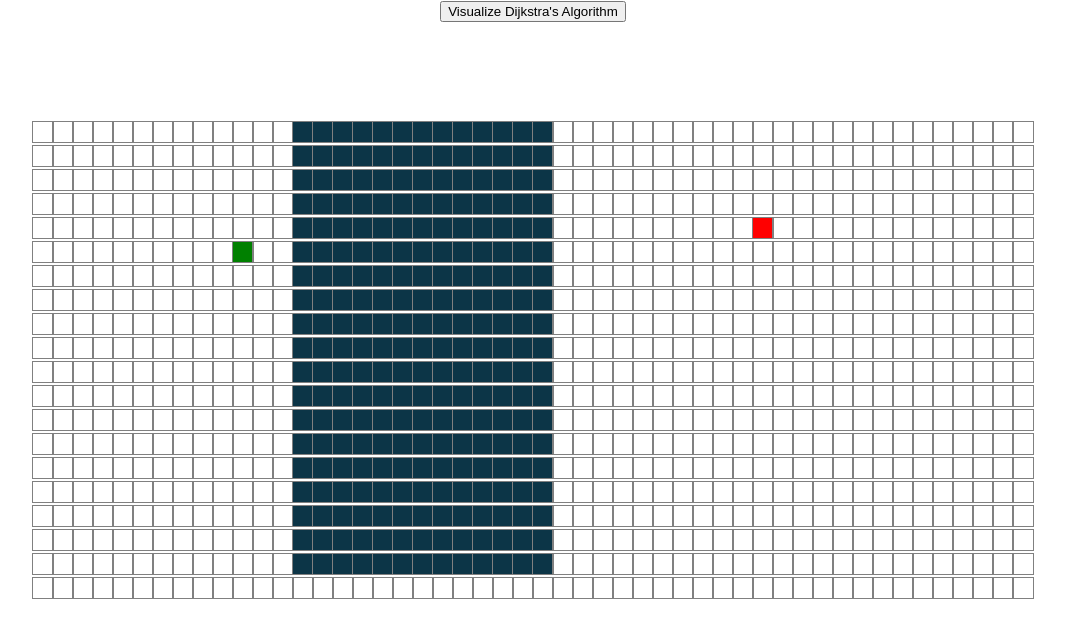
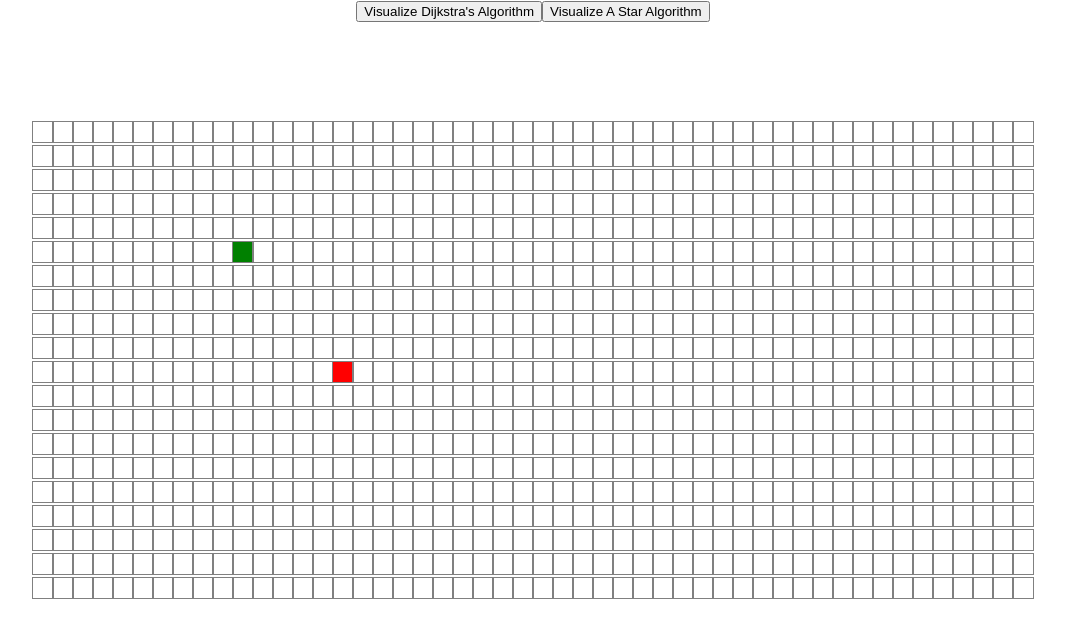
Before and after one commit to Keyuan125/Pathfinding-Visualizer, a React (Create React App) app: page / in a window 1280 px wide. Shown: the top 638 px of the page, without its empty margins (107-1172 px from the left). Built offline with nearby package versions, Linux system fonts and the light colour scheme.

Commit message:
fix some errors in astar algorithm and testing

```diff
--- a/src/PathfindingVisualizer/Node/Node.js
+++ b/src/PathfindingVisualizer/Node/Node.js
@@ -4,7 +4,18 @@ import './Node.css';
 
 export default class Node extends Component {
   render() {
-    const {row, col, isStart, isFinish, isWall} = this.props;
+    const {
+      row,
+      col,
+      isStart,
+      isFinish,
+      isWall,
+      onMouseDown,
+      onMouseEnter,
+      onMouseUp,
+      weight,
+      heuristic,
+      } = this.props;
     const extraClassName = isFinish
       ? 'node-finish'
       : isStart
@@ -16,7 +27,10 @@ export default class Node extends Component {
     return (
       <div
         id={`node-${row}-${col}`}
-        className={`node ${extraClassName}`}></div>
+        className={`node ${extraClassName}`}
+        onMouseDown={() => onMouseDown(row, col)}
+        onMouseEnter={() => onMouseEnter(row, col)}
+        onMouseUp={() => onMouseUp()}></div>
     );
   }
 }
--- a/src/PathfindingVisualizer/PathfindingVisualizer.js
+++ b/src/PathfindingVisualizer/PathfindingVisualizer.js
@@ -3,11 +3,12 @@ import Node from  './Node/Node';
 
 import './PathfindingVisualizer.css';
 import {dijkstra, getPath} from '../algorithms/dijkstra';
+import {aStar} from '../algorithms/astar';
 
 const DEFAULT_START_ROW = 5;
 const DEFAULT_START_COL = 10;
-const DEFAULT_TARGET_ROW = 4;
-const DEFAULT_TARGET_COL = 36;
+const DEFAULT_TARGET_ROW = 10;
+const DEFAULT_TARGET_COL = 15;
 
 export default class PathfindingVisualizer extends Component {
   constructor() {
@@ -24,8 +25,42 @@ export default class PathfindingVisualizer extends Component {
     this.setState({grid});
   }
 
+  handleMouseDown(row, col) {
+    console.log("Mouse Down");
+    const newGrid = getNewGridWithWallToggled(this.state.grid, row, col);
+    this.setState({grid: newGrid, mouseIsPressed: true});
+  }
+
+  handleMouseEnter(row, col) {
+    if (!this.state.mouseIsPressed) return;
+    const newGrid = getNewGridWithWallToggled(this.state.grid, row, col);
+    this.setState({grid: newGrid});
+  }
+
+  handleMouseUp() {
+    this.setState({mouseIsPressed: false});
+  }
 
   animateDijkstra(visitedNodes, path) {
+    for (let i = 1; i < visitedNodes.length; i++) {
+      // If we didn't reach the end of the list,
+      // then we keep rendering the visted nodes
+      if (i !== visitedNodes.length-1) {
+        setTimeout(() => {
+          const node = visitedNodes[i];
+          document.getElementById(`node-${node.row}-${node.col}`).className = 'node node-visited';
+        }, 10 * i);
+      }
+
+      // If we reach the end of the array, then we'll also animate the shortest path
+      else {
+        setTimeout(() => {
+          this.animateShortestPath(path)} , 10 * i);
+      }
+    }
+  }
+
+  animateAStar(visitedNodes, path) {
     for (let i = 1; i < visitedNodes.length; i++) {
       // If we didn't reach the end of the list,
       // then we keep rendering the visted nodes
@@ -64,6 +99,15 @@ export default class PathfindingVisualizer extends Component {
     this.animateDijkstra(visited, path);
   }
 
+  visualizeAStar() {
+    const {grid} = this.state;
+
+    const startNode = grid[DEFAULT_START_ROW][DEFAULT_START_COL];
+    const finishNode = grid[DEFAULT_TARGET_ROW][DEFAULT_TARGET_COL];
+    const visited = aStar(grid, startNode, finishNode);
+    const path = getPath(finishNode);
+    this.animateAStar(visited, path);
+  }
 
   render() {
     const {grid, mouseIsPressed} = this.state;
@@ -73,6 +117,9 @@ export default class PathfindingVisualizer extends Component {
       <>
         <button onClick={() => this.visualizeDijkstra()}>
           Visualize Dijkstra's Algorithm
+        </button>
+        <button onClick={() => this.visualizeAStar()}>
+          Visualize A Star Algorithm
         </button>
       <div className="grid">
         {grid.map((row, rowIdx) => {
@@ -87,7 +134,11 @@ export default class PathfindingVisualizer extends Component {
                     col={col}
                     isStart={isStart}
                     isFinish={isFinish}
-                    isWall={isWall}></Node>
+                    isWall={isWall}
+                    mouseIsPressed={mouseIsPressed}
+                    onMouseDown={(row, col) => this.handleMouseDown(row, col)}
+                    onMouseEnter={(row, col) => this.handleMouseEnter(row, col)}
+                    onMouseUp={() => this.handleMouseUp()}></Node>
                 );
               })}
               </div>
@@ -106,9 +157,7 @@ const initializeGrid = () => {
     const currentRow = [];
     for (let col = 0; col < 50; col++) {
       let newNode = createNode(row,col);
-      if (col > 12 && col < 26 && row < 19) newNode.isWall = true;
       currentRow.push(newNode);
-
     }
     grid.push(currentRow);
   }
@@ -130,5 +179,18 @@ const createNode = (row, col) => {
     isWall: false,
     previousNode: null,
     weight: 1,
+    heuristic: 0,
   };
 };
+
+
+const getNewGridWithWallToggled = (grid, row, col) => {
+  const newGrid = grid.slice();
+  const node = newGrid[row][col];
+  const newNode = {
+    ...node,
+    isWall: !node.isWall,
+  };
+  newGrid[row][col] = newNode;
+  return newGrid;
+};
--- a/src/algorithms/astar.js
+++ b/src/algorithms/astar.js
@@ -1,11 +1,11 @@
 // Implement the A Star Algorithm
-import {getAllNodes, getPath, getNeighbors} from 'dijkstra';
+import {getAllNodes, getPath, getNeighbors} from './dijkstra';
 
 
 export function aStar(grid, startNode, finishNode) {
   startNode.distance = 0;
-
-  const visitedNodes = [startNode];
+  startNode.heuristic = heuristic(startNode, finishNode);
+  const visitedNodes = [];
 
   const frontier = [startNode];
 
@@ -13,28 +13,33 @@ export function aStar(grid, startNode, finishNode) {
 
     sortNodesByCost(frontier);
 
-    const previousNode = frontier.shift();
+    const previous = frontier.shift();
     // Might want to rewrite the getNeighbors() function to make sure it
     // works when adding 'weight' property
-    const neighbors = getNeighbors(previousNode, grid);
+    const neighbors = getNeighbors(previous, grid);
 
     // Not sure if this works or not?
     for (const neighbor of neighbors) {
-      neighbor.distance = previousNode.distance + neighbor.weight;
-      neighbor.heuristic = heuristic(neighbor, finishNode);
-      neighbor.previousNode = previsouNode;
-      frontier.push(neighbor);
-      visitedNodes.push(neighbor);
+      if (neighbor.isWall === false) {
+        neighbor.distance = previous.distance + neighbor.weight;
+        neighbor.heuristic = heuristic(neighbor, finishNode);
+        neighbor.previousNode = previous;
+        if (!frontier.includes(neighbor)) {
+          frontier.push(neighbor);
+        }
+      }
     }
 
     // If the closestNode is infinity, that means we are unable to reach the target
-    if (previousNode.distance === Infinity) return visitedNodes;
+    if (previous.distance === Infinity) return visitedNodes;
 
     // If the closestNode is not Infinity, that means we are able to reach it
     else {
-      previousNode.isVisited = true;
-      updateUnvisitedNeighbors(closestNode, grid);
-      if (previousNode === finishNode) return visitedNodes;
+      previous.isVisited = true;
+      visitedNodes.push(previous);
+      if (previous === finishNode) {
+        console.log(visitedNodes);
+        return visitedNodes; }
     }
   }
 }
@@ -45,11 +50,11 @@ export function aStar(grid, startNode, finishNode) {
 // in this case, it's the Euclidean distance
 // between this node and the finish node
 function heuristic(node, finishNode) {
-  const {row1, col1} = node1;
-  const {row2, col2} = finishNode;
-
+  const row1 = node.row;
+  const col1 = node.col;
+  const row2 = finishNode.row;
+  const col2 = finishNode.col;
   const euclideanDistance = Math.sqrt((Math.pow(row1-row2,2) +  Math.pow(col1-col2,2)));
-
   return euclideanDistance;
 }
 
--- a/src/algorithms/dijkstra.js
+++ b/src/algorithms/dijkstra.js
@@ -44,7 +44,7 @@ function sortNodesByDistance(unvisitedNodes) {
 
 // take current node and the grid, update the unvisited node and update
 // the distance, return nothing
-function updateUnvisitedNeighbors(node, grid) {
+export function updateUnvisitedNeighbors(node, grid) {
   const unvisitedNeighborNodes = getNeighbors(node, grid);
 
   for (const neighborNode of unvisitedNeighborNodes) {
@@ -58,7 +58,7 @@ function updateUnvisitedNeighbors(node, grid) {
 
 
 // take current node, and return it's unvisited neighbors
-function getNeighbors(node, grid) {
+export function getNeighbors(node, grid) {
   const neighbors = [];
   const {row, col} = node;
 
@@ -72,12 +72,12 @@ function getNeighbors(node, grid) {
   if (col + 1 < grid[0].length) neighbors.push(grid[row][col+1]);
 
   // We only want to consider the unvisited neighbors
-  return neighbors.filter(neighbor => neighbor.isVisited === false);
+  return neighbors.filter(neighbor => neighbor.isVisited === false, neighbor => neighbor.isWall === false);
 }
 
 
 // Return all the nodes (a list), and filter out all the wall nodes
-function getAllNodes(grid) {
+export function getAllNodes(grid) {
   const nodes = [];
 
   for (const row of grid) {
```
